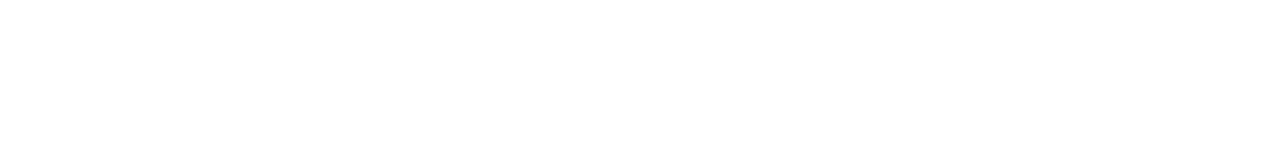
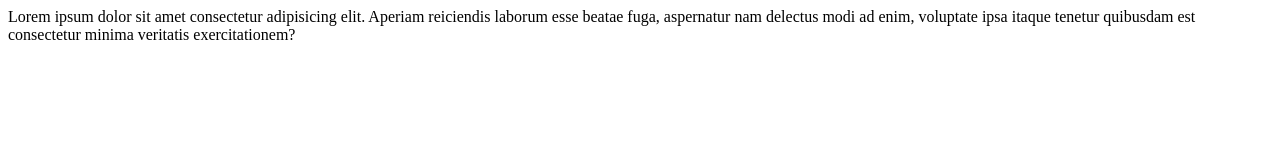
Before and after one commit to CatyLap/grupo_8_hebralibre, a plain HTML site: page app/views/home.html in a window 1280 px wide. Drawn offline with Linux system fonts and the light colour scheme.

Commit message:
primera version en rama mercedes

```diff
--- a/app/views/home.html
+++ b/app/views/home.html
@@ -9,6 +9,6 @@
 <link href="https://fonts.googleapis.com/css2?family=Montserrat&family=Poppins:ital,wght@0,100;0,400;1,500&family=Roboto:wght@100&display=swap" rel="stylesheet">
 </head>
 <body>
-
+   Lorem ipsum dolor sit amet consectetur adipisicing elit. Aperiam reiciendis laborum esse beatae fuga, aspernatur nam delectus modi ad enim, voluptate ipsa itaque tenetur quibusdam est consectetur minima veritatis exercitationem?
 </body>
 </html>
```
